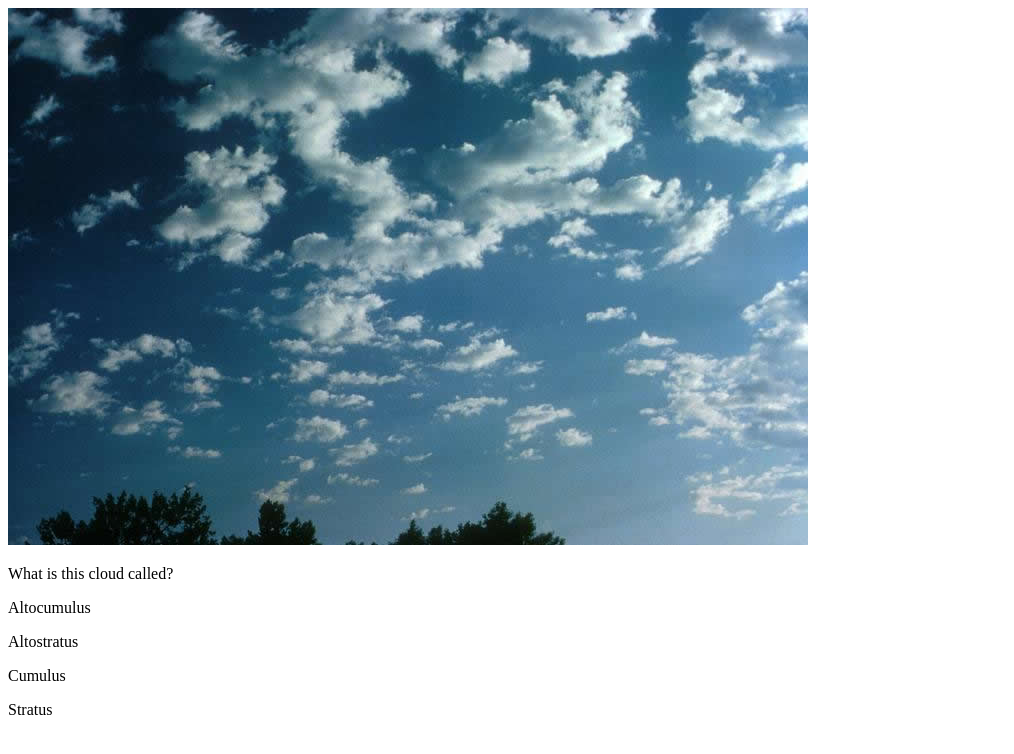
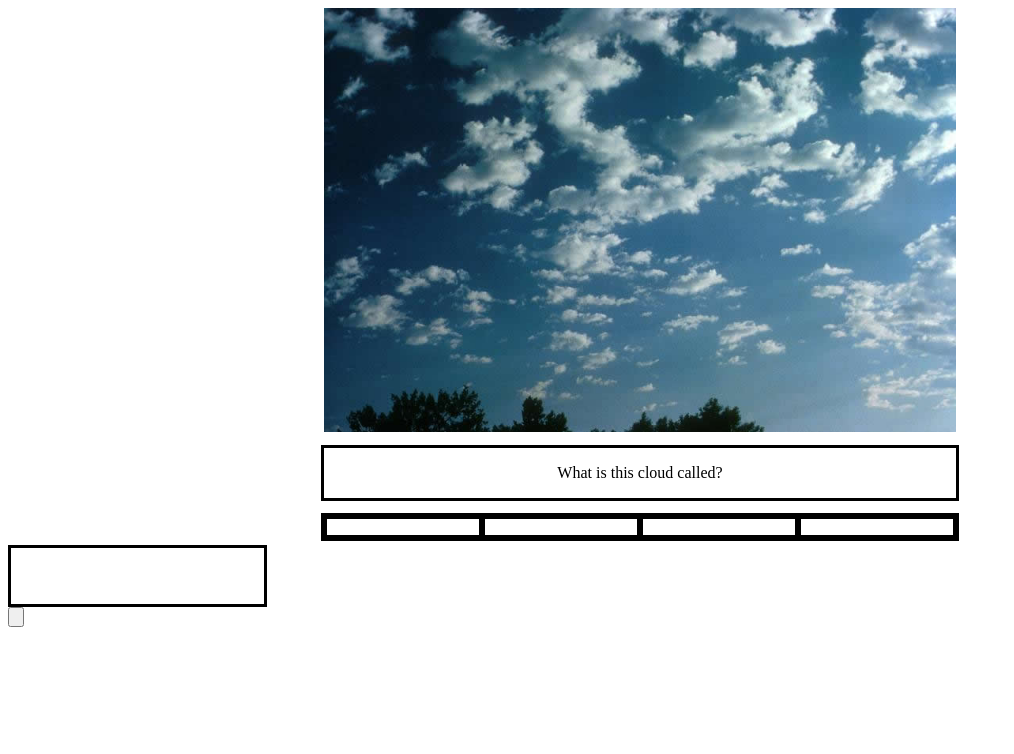
Before and after one commit to BrendanChing/Quiz, a plain HTML site: page questions.html in a window 1280 px wide. Shown: the whole page, without its empty margins (0-1014 px from the left). Drawn offline with Linux system fonts and the light colour scheme.

Commit message:
added id and classes to html to link to javascript

```diff
--- a/assets/style.css
+++ b/assets/style.css
@@ -0,0 +1,46 @@
+/** Styles for Questions Page **/
+
+.questions-page {
+    display: flex;
+    flex-direction: column;
+    width: 100%;
+    height: 100%;
+}
+
+.image-question {
+    align-self: center;
+    width: 50%;
+    height: 30%;
+}
+
+.question-box {
+    align-self: center;
+    width: 50%;
+    border: solid black;
+    margin: 1%;
+    text-align: center;
+}
+
+
+.options-container {
+    align-self: center;
+    width: 50%;
+    height: 10%;
+    border: solid black;
+    display: flex;
+}
+
+.answer-box {
+    width: 40%;
+    border: solid black;
+    text-align: center;
+    vertical-align: center;
+}
+
+.score-tally {
+    align-self: center;
+    width: 20%;
+    height: 7vh;
+    border: solid black;
+    margin-top: 4px;
+}
--- a/questions.html
+++ b/questions.html
@@ -4,32 +4,45 @@
     <meta charset="UTF-8">
     <meta name="viewport" content="width=device-width, initial-scale=1.0">
     <title>Document</title>
+    <link rel="stylesheet" href="assets/style.css">
 </head>
 <body>
-    <main>
+    <main class="questions-page">
 
         <!--Image that changes for each question - remember to change alt and link javascript to image-->
-        <img src="assets/images/altocumulus1_big.jpg" alt="description of cloud">
+        <img src="assets/images/altocumulus1_big.jpg" alt="description of cloud" class="image-question">
 
-        <!--Text in p will be the question specified in javascript-->
+        <!--Question text-->
         <div class="question-box">
             <p>What is this cloud called?</p>
         </div>
 
-        <!--multiple choice - put text in p elements with randomised options-->
+        <!--multiple choice - text in p elements with randomised options-->
+    <div class="options-container">
         <div class="answer-box" id="option1">
-            <p>Altocumulus</p>
+            <p class="options-text" onclick="randomAnsers()"></p>
         </div>
         <div class="answer-box" id="option2">
-            <p>Altostratus</p>
+            <p class="options-text" onclick="randomAnsers()"></p>
         </div>
         <div class="answer-box" id="option3">
-            <p>Cumulus</p>
+            <p class="options-text" onclick="randomAnswers()"></p>
         </div>
         <div class="answer-box" id="option4">
-            <p>Stratus</p>
+            <p class="options-text" onclick="randomAnswers()"></p>
         </div>
+    </div>
 
+    <!--score and next button-->
+<div class="score-next-container">
+    <div class="score-tally">
+        <p id="score-tally" onclick="scoreTally()"></p>
+    </div>
+
+    <div class="next-button">
+        <button><p id="next-question"></p></button>
+    </div>
+</div>
     </main>
 </body>
 </html>
```
Also changed, not shown: javascript.js (added), 1 other file.
